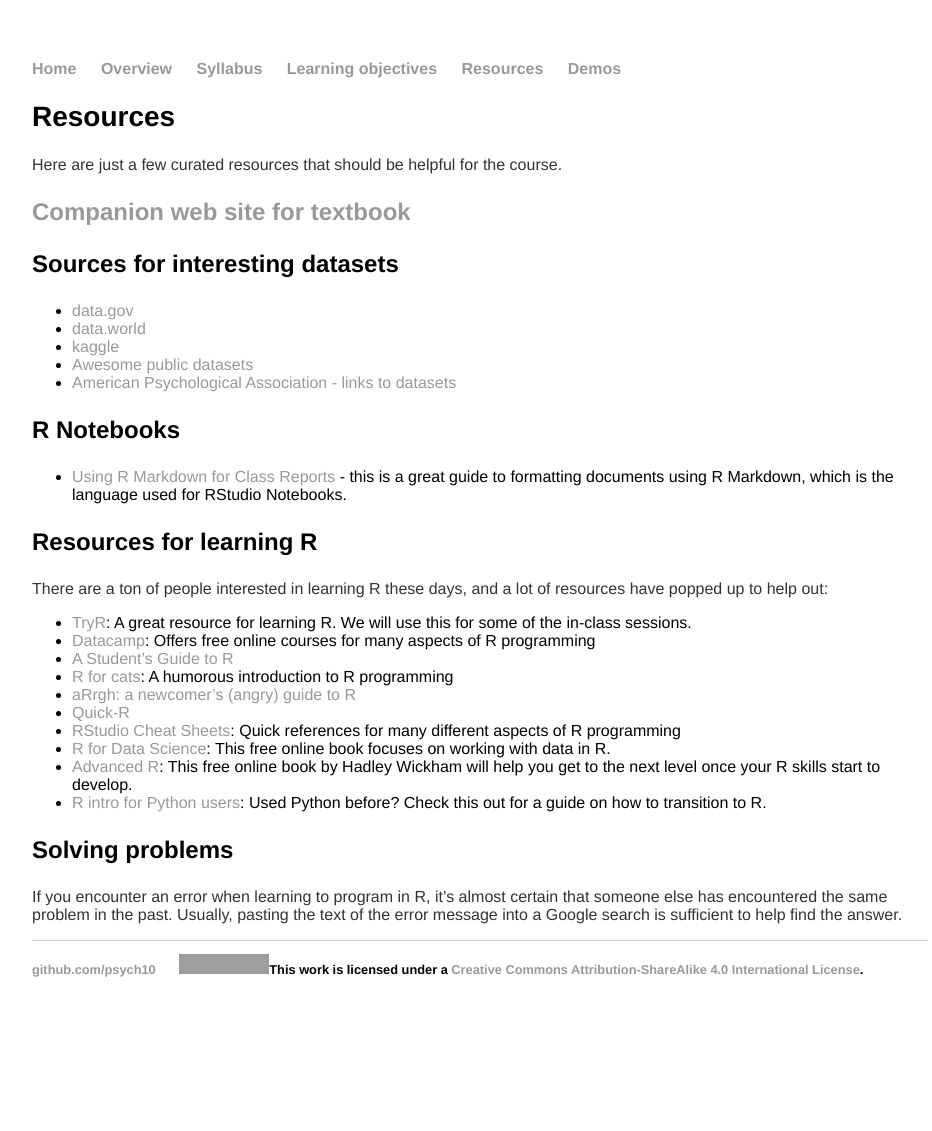
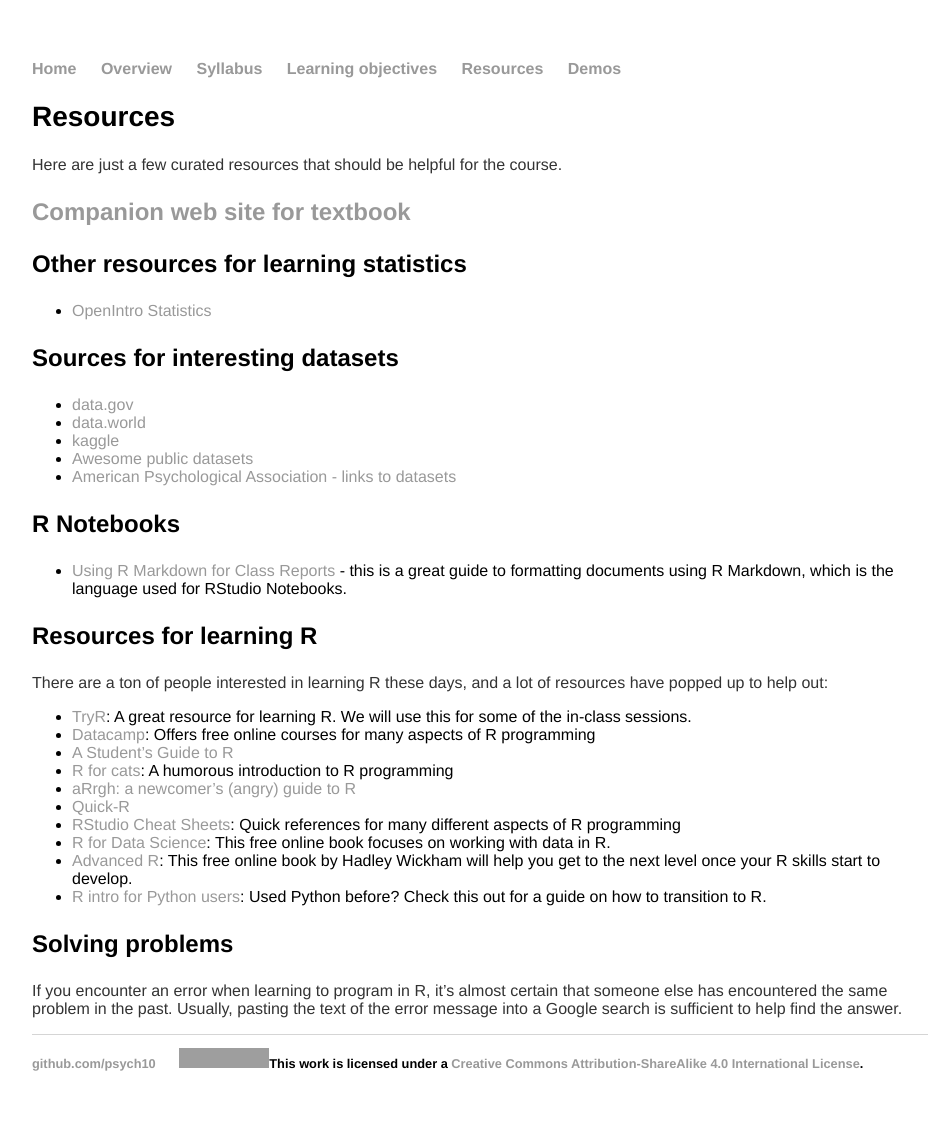
Before and after one commit to stats60/stats60.github.io, a Jekyll site: the page built from resources/index.md, in a window 1280 px wide. Shown: the whole page, without its empty margins (160-1092 px from the left). Built offline with Jekyll 4.4.1, drawn with Linux system fonts in a browser that asks for light colours; our own code applies the rules of GitHub Pages for plain Markdown files; before the commit the page ends 1037 px from its top, so only the background shows below that; grey boxes are pictures that could not be loaded.

Commit message:
add openintro

```diff
--- a/resources/index.md
+++ b/resources/index.md
@@ -4,6 +4,10 @@
 Here are just a few curated resources that should be helpful for the course.
 
 ### [Companion web site for textbook](https://edge.sagepub.com/field-an-adventure-in-stats)
+
+### Other resources for learning statistics
+
+- [OpenIntro Statistics](https://www.openintro.org/stat/textbook.php)
 
 ### Sources for interesting datasets
 
```
